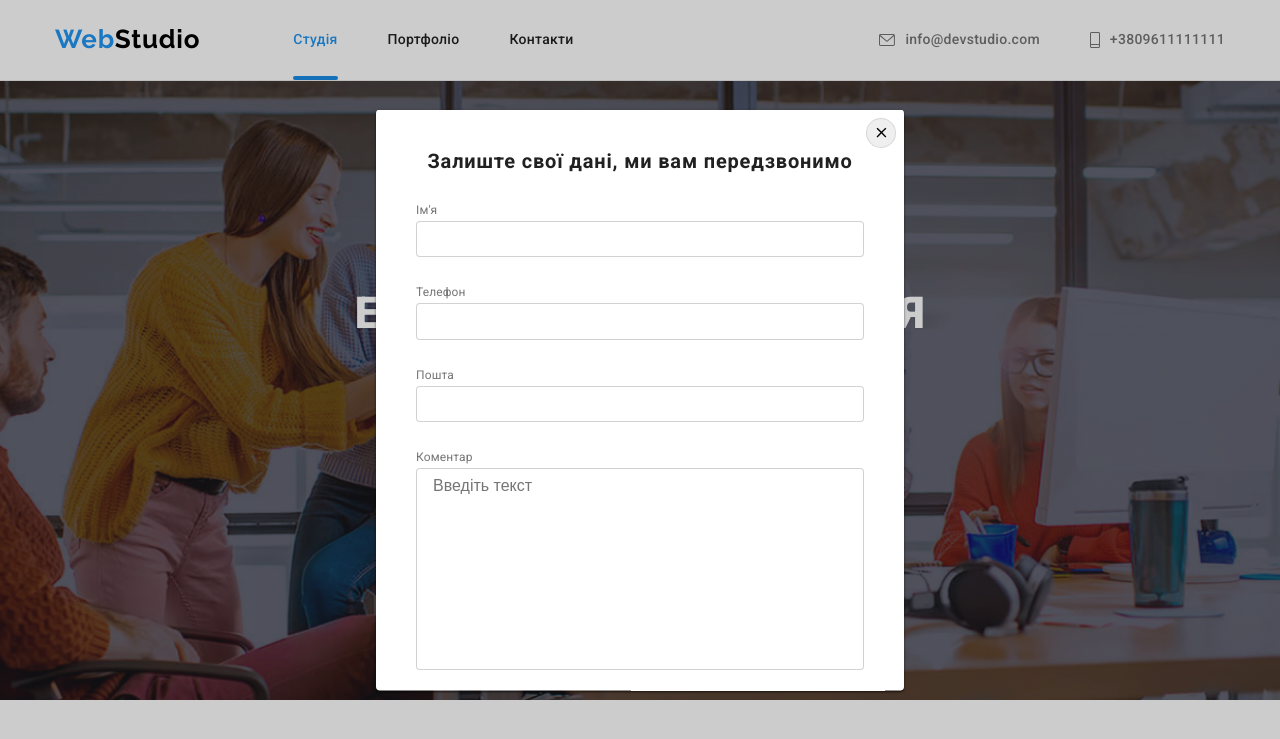
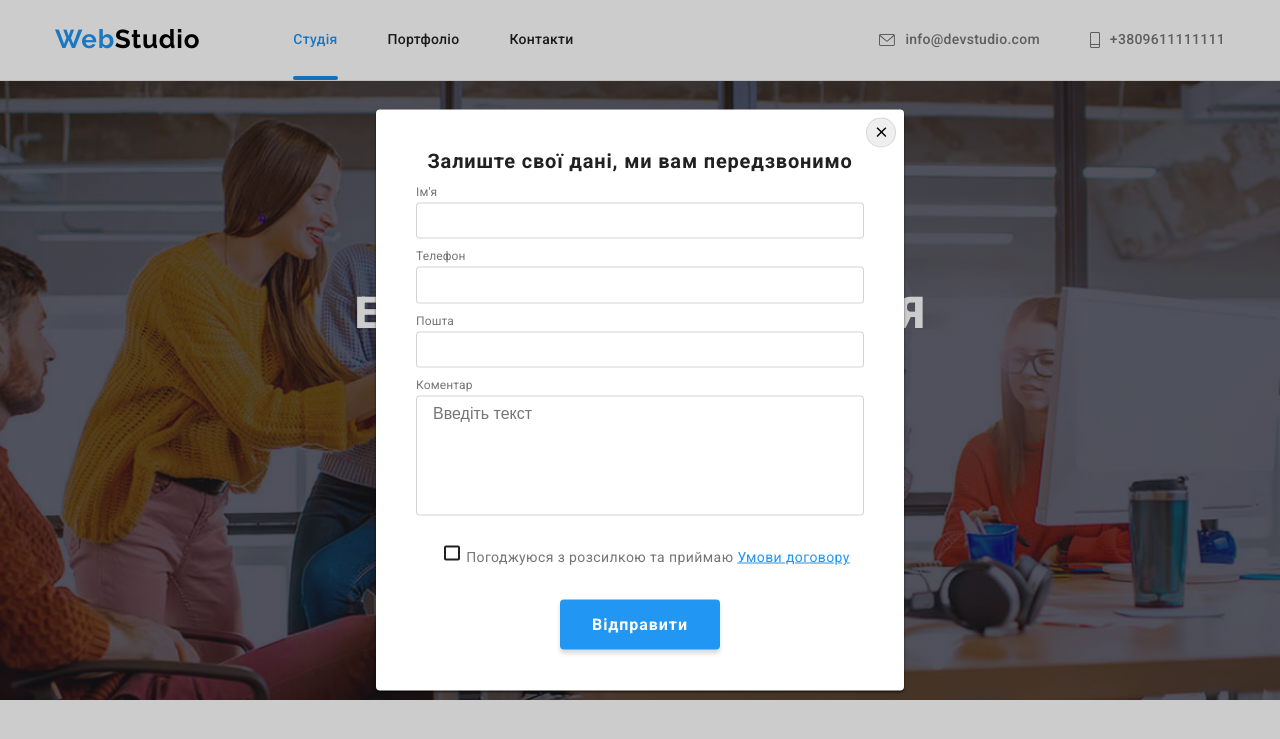
Before and after one commit to YuliaPankiv/goit-markup-hw-04-main, a plain HTML site: page index.html in a window 1280 px wide. Both pictures are taken after a click on the button "Замовити послугу". Shown: the top 739 px of the page. Drawn offline with nearby package versions, Linux system fonts and the light colour scheme.

Commit message:
update modal

```diff
--- a/css/style.css
+++ b/css/style.css
@@ -338,16 +338,15 @@ body {
 
   width: 528px;
   height: 581px;
-  transform: translate(-50%, -50%) scale(1);
+    transform: translate(-50%, -50%) scale(1);
   background: var(--primary-write-color);
   box-shadow: 0px 1px 3px rgba(0, 0, 0, 0.5), 0px 1px 1px rgba(0, 0, 0, 0.14),
     0px 2px 1px rgba(0, 0, 0, 0.2);
   border-radius: 4px;
-  overflow: auto;
   transition: transform 250ms var(--timing-function);
 }
 .modal .title {
-  margin-bottom: 30px;
+  margin-bottom: 12px;
 
   color: var(--title-text-color);
   font-weight: 700;
@@ -358,7 +357,7 @@ body {
 .form-modal {
   display: flex;
   flex-direction: column;
-  gap: 28px;
+  /* gap: 10px; */
   /* outline: 1px solid tomato; */
 }
 
@@ -395,6 +394,7 @@ body {
   position: relative;
   display: flex;
   flex-direction: column;
+  margin-bottom: 10px;
 }
 
 .modal-svg {
@@ -409,11 +409,11 @@ body {
 }
 .icon-checkbox {
   position: absolute;
-  left: 32px;
+  left: 28px;
   width: 16px;
   height: 15px;
   background: white;
-  border-radius: 4px;
+  border-radius: 2px;
   border: 2px solid var(--title-text-color);
   transition: background 250ms var(--timing-function);
 }
@@ -425,12 +425,6 @@ body {
   border: transparent;
   transition: background 250ms var(--timing-function);
 }
-.checkbox:focus:not(:checked) + .icon-checkbox {
-  outline: 2px solid#188ce8;
-}
-.checkbox:focus:checked + .icon-checkbox {
-  outline: 2px solid var(--primary-black-color);
-}
 
 .backdrop.is-hidden .modal {
   transform: translate(-50%, -50%) scale(0.8);
@@ -439,20 +433,38 @@ body {
   background-color: var(--primary-write-color);
   fill: var(--accent-color);
 }
+
 .label-text .conditions {
   color: var(--accent-color);
+
+}
+
+
+.label-checkbox .label-text{
+padding-left: 36px;
+font-size: 14px;
+line-height: 1.7;
+
+letter-spacing: 0.03em;
+
+color: #757575;
 }
 .label-checkbox {
   display: inline-block;
+  margin-top: 20px;
+  margin-bottom: 30px;
 }
 .comment {
   width: 100%;
+height: 120px;
   resize: none;
   padding-left: 16px;
 }
 
 .close {
   position: absolute;
+  top: 8px;
+  right: 8px;
   display: flex;
   margin-left: auto;
   align-items: center;
@@ -460,8 +472,8 @@ body {
   height: 30px;
   border: 1px solid rgba(0, 0, 0, 0.1);
   border-radius: 50%;
-  top: 8px;
-  right: 8px;
+  cursor: pointer;
+
   transition: background-color 250ms var(--timing-function), fill 250ms var(--timing-function);
 }
 .btn-sent {
@@ -469,7 +481,7 @@ body {
   align-items: center;
   text-align: center;
   padding: 10px 52px;
-  margin: auto;
+  margin: 0 auto;
 
   color: var(--primary-write-color);
   background: var(--accent-color);
--- a/index.html
+++ b/index.html
@@ -58,7 +58,7 @@
     <!-- Замовлення -->
     <section class=" hero">
       <div class="container">
-        <h1 class="hero-title">Ефективні рішення для<br>вашого бізнесу</h1>
+        <p class="hero-title">Ефективні рішення для<br>вашого бізнесу</p>
         <button class="button" data-open-model>Замовити послугу</button>
       </div>
       <div class="backdrop is-hidden" data-backdrop>
```
